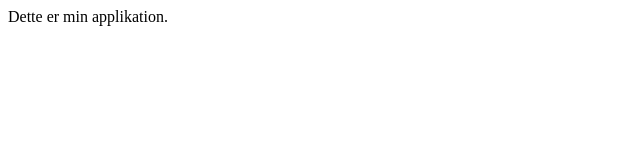
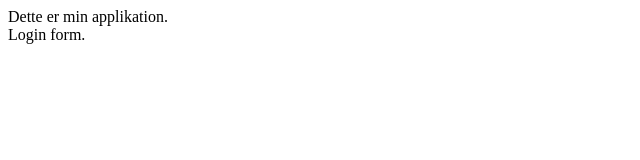
Before and after one commit to CP1101/myappsample, a plain HTML site: page index.html in a window 1280 px wide. Shown: the full height of the page, 0-640 px from the left. Drawn offline with Linux system fonts and the light colour scheme.

Commit message:
login form

```diff
--- a/index.html
+++ b/index.html
@@ -3,6 +3,7 @@
 		<title>Min applikation</title>
 	</head>
 	<body>
-		Dette er min applikation.
+		Dette er min applikation.<br/>
+		Login form.
 	</body>
 </html>
```
Also changed, not shown: login.html (added, +8 -0 lines), 1 other file.
